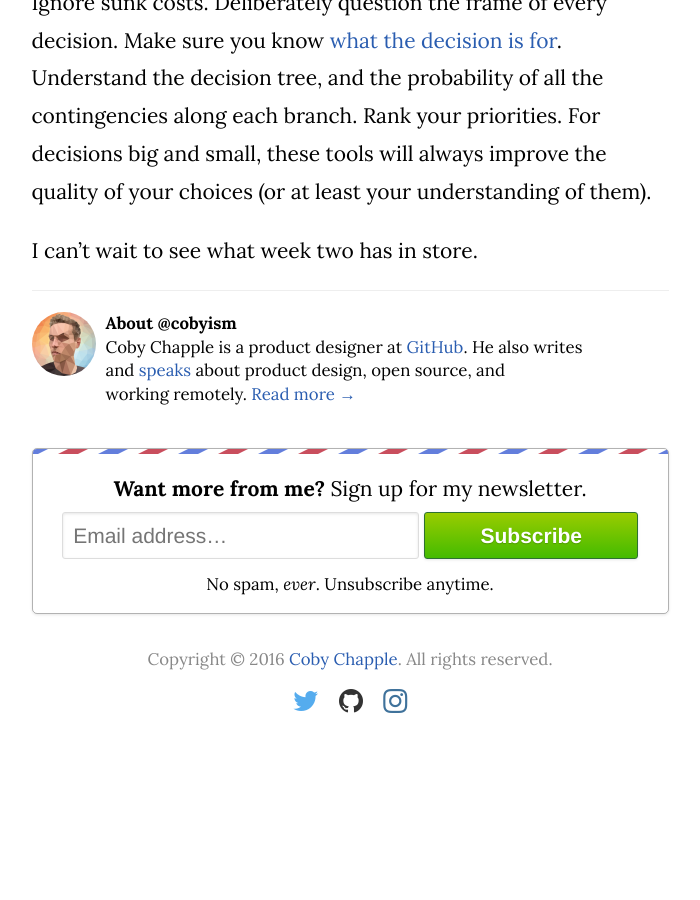
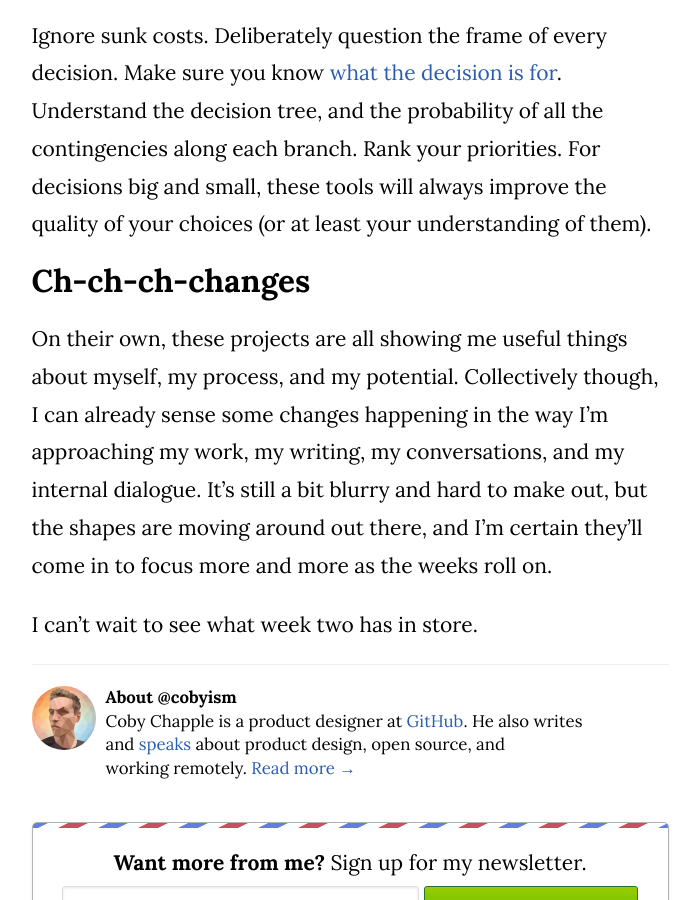
Before and after one commit to cobyism/archived-cobyism.github.io, a Jekyll site: the page built from _posts/2016-01-18-altmba-week-1.md, in a window 1280 px wide and 900 px high, scrolled down 2050 px. Shown: the whole window, without its empty margins (290-990 px from the left). Built offline with Jekyll 4.4.1, drawn with Linux system fonts in a browser that asks for light colours; nearby versions of some CDN libraries; Markdown is read by kramdown in place of the engine named in the settings; before the commit the page ends 2830 px from its top, so only the background shows below that.

Commit message:
improvements to altmba post

```diff
--- a/_posts/2016-01-18-altmba-week-1.md
+++ b/_posts/2016-01-18-altmba-week-1.md
@@ -5,24 +5,30 @@
 
 As those of you following along will know, [I’m in the process](http://cobyism.com/blog/calm-before-the-storm/) of undertaking Seth Godin’s [altMBA](http://altmba.com/) program. This Monday morning I’d like to take a moment to reflect on the first week, so I can share the things I’m learning with you lovely people, and also to help me cement in my own head some of the changes that are taking place.
 
+## Projects
+
 The first three projects (of thirteen!) we worked through this week revolved around setting goals, ideation, and decisions.
 
-## Goals
+### Goals
 
 Until we pick a target, we’ll never know if we’re hitting the right mark. I’ve always had goals of various levels of specificity for different areas of my life, but this project really challenged me to first get really specific about the *what* of setting a goal in a way I don’t feel I’ve ever dug deep enough for before.
 
 Dig deep enough into the *what* of a goal, and you’ll get clear about the *why* in the process. If you still aren’t crystal clear on the why, you need to keep pulling back layers.
 
-## Ideation
+### Ideation
 
 It’s amazing how much of the time we’re just getting in our own way. The people who are prolific aren’t really any different from you and I—all they’ve done is figured out how to get out of their own way a little bit and let the stream pour forth. So it is with articulating ideas. Judging and filtering are mental processes that have a clear time and place—and a critical role in producing anything of quatity—but most people thoroughly overuse these tools in the early stage of the creative process.
 
 First you need to go for *quantity*. Everything else—format, detail, and yes, even quality—needs to stay flexible to start with while you focus on getting past your inner critic. Only once you’ve done that should you pick up the filter tool, and even then, don’t be too eager.
 
-## Decisions
+### Decisions
 
 The prospect of being eaten if we made a crappy decision has baked a natural propensity for loss aversion into us over the millennia. That turned out to be a hugely successful strategy, but now that it’s led us to these recent innovations in social structure and technology, that software routine is all but obsolete for making optimal decisions. To make good decisions today, we need to not only understand the fallacies that humans succumb to, but experience first-hand what it’s like to observe your brain falling for them even though you know better. Once those insights have marinated a little bit, you need to commit to making decisions using external tools to keep you honest.
 
 Ignore sunk costs. Deliberately question the frame of every decision. Make sure you know [what the decision is for](https://vimeo.com/126115683). Understand the decision tree, and the probability of all the contingencies along each branch. Rank your priorities. For decisions big and small, these tools will always improve the quality of your choices (or at least your understanding of them).
 
+## Ch-ch-ch-changes
+
+On their own, these projects are all showing me useful things about myself, my process, and my potential. Collectively though, I can already sense some changes happening in the way I’m approaching my work, my writing, my conversations, and my internal dialogue. It’s still a bit blurry and hard to make out, but the shapes are moving around out there, and I’m certain they’ll come in to focus more and more as the weeks roll on.
+
 I can’t wait to see what week two has in store.
```
